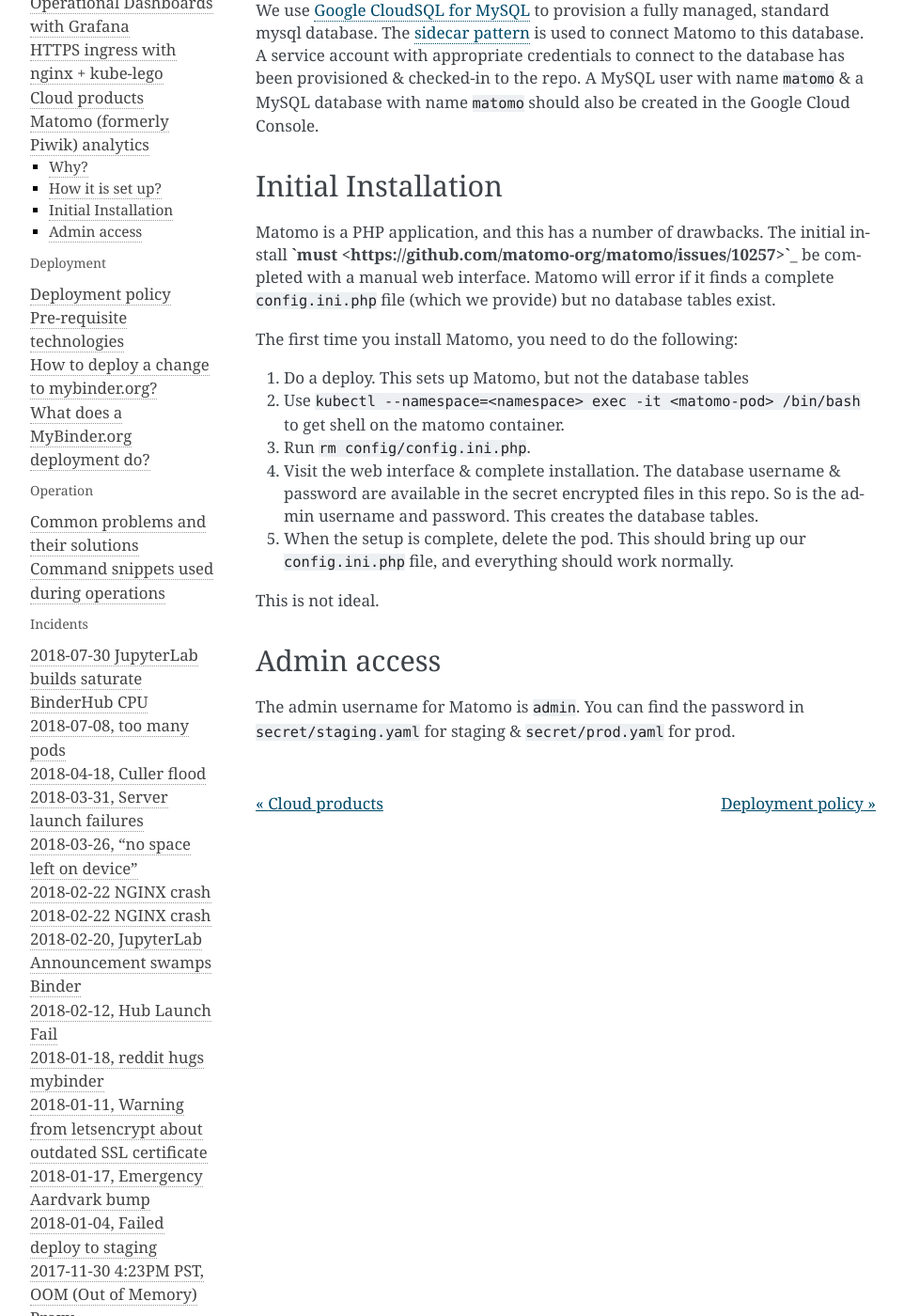
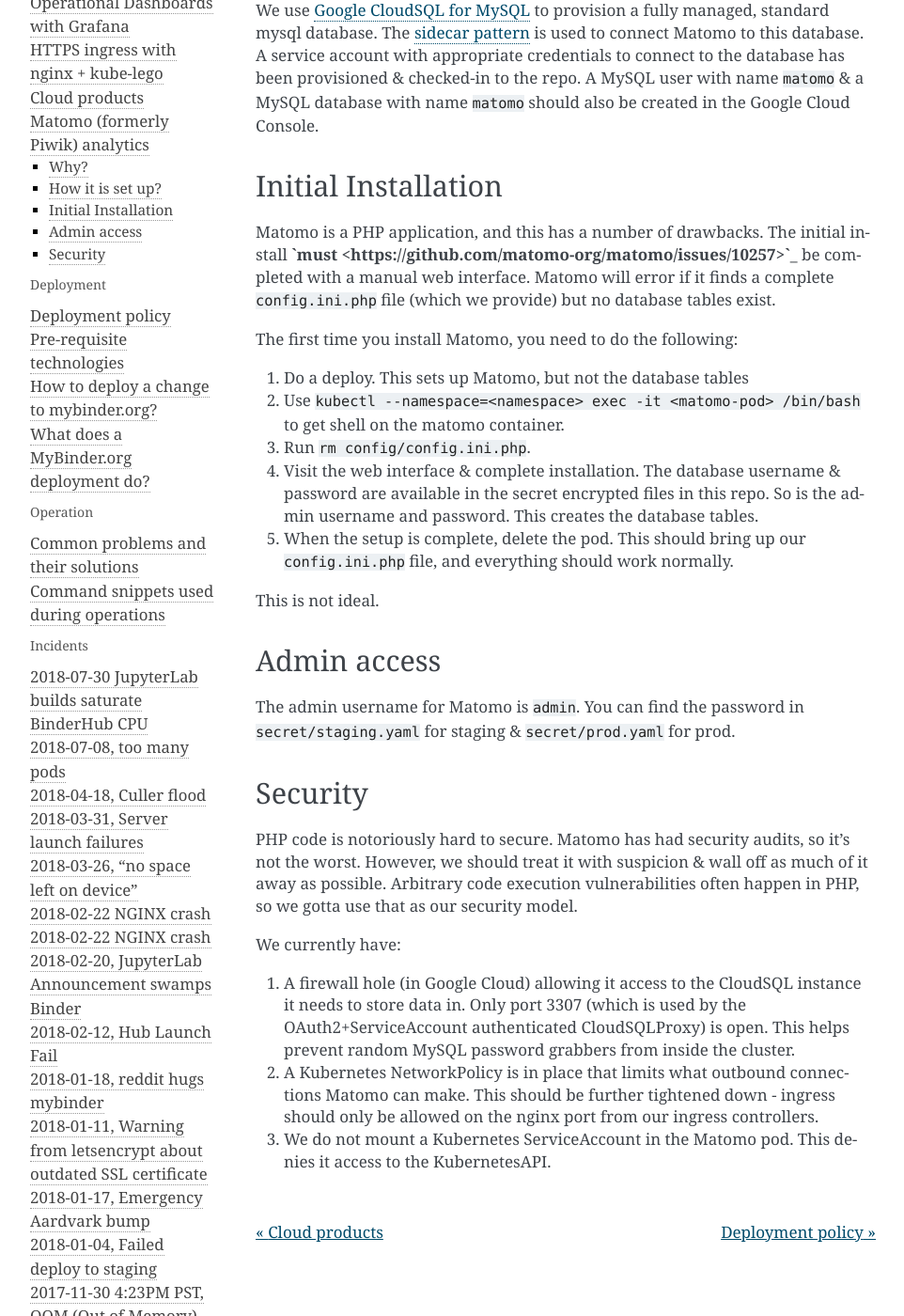
Before and after one commit to jupyterhub/mybinder.org-deploy, a Sphinx documentation site: the page built from docs/source/components/matomo.rst, in a window 1280 px wide and 1400 px high, scrolled down 587 px. Shown: the whole window at 94% size, without its empty margins (148-1110 px from the left). Built offline with Sphinx 7.4.7, drawn with Linux system fonts in a browser that asks for light colours.

Commit message:
Add matomo security docs

```diff
--- a/docs/source/components/matomo.rst
+++ b/docs/source/components/matomo.rst
@@ -57,3 +57,25 @@
 
 The admin username for Matomo is ``admin``. You can find the password in
 ``secret/staging.yaml`` for staging & ``secret/prod.yaml`` for prod.
+
+Security
+========
+
+PHP code is notoriously hard to secure. Matomo has had security audits,
+so it's not the worst. However, we should treat it with suspicion &
+wall off as much of it away as possible. Arbitrary code execution
+vulnerabilities often happen in PHP, so we gotta use that as our
+security model.
+
+We currently have:
+
+1. A firewall hole (in Google Cloud) allowing it access to the CloudSQL
+   instance it needs to store data in. Only port 3307 (which is used by
+   the OAuth2+ServiceAccount authenticated CloudSQLProxy) is open. This
+   helps prevent random MySQL password grabbers from inside the cluster.
+2. A Kubernetes NetworkPolicy is in place that limits what outbound
+   connections Matomo can make. This should be further tightened down -
+   ingress should only be allowed on the nginx port from our ingress
+   controllers.
+3. We do not mount a Kubernetes ServiceAccount in the Matomo pod. This
+   denies it access to the KubernetesAPI.
```
